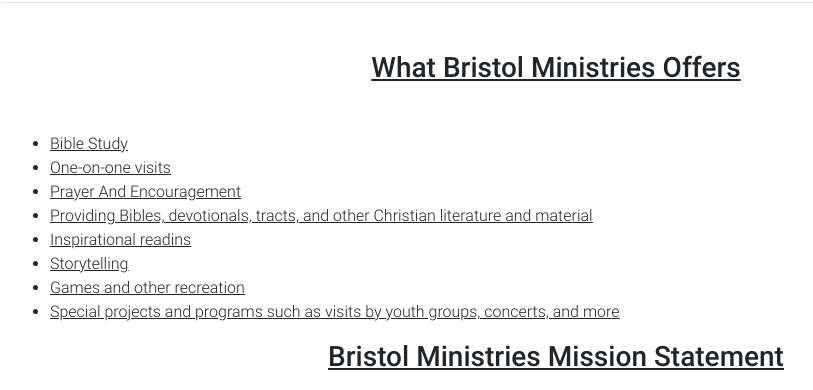
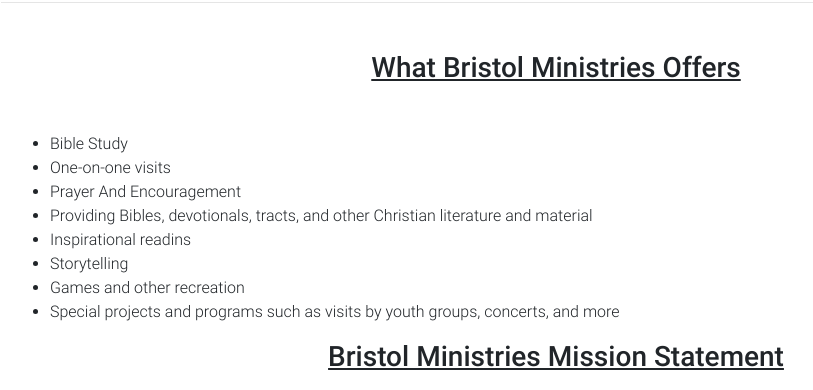
Before and after one commit to Tesuji09/bristol, a plain HTML site: page index.html in a window 1280 px wide. Shown: the part 1338-1728 px from the top of the page, 84-897 px from the left. Drawn offline with Linux system fonts and the light colour scheme.

Commit message:
fixed underlined words

```diff
--- a/index.html
+++ b/index.html
@@ -191,7 +191,7 @@
       <!--Section: Statement of Faith-->
       <section>
 
-        <h3 class="h3 text-center mb-5"><u>What Bristol Ministries Offers<u></h3>
+        <h3 class="h3 text-center mb-5"><u>What Bristol Ministries Offers</u></h3>
 
         <!--Grid row-->
         <div class="row wow fadeIn">
```
